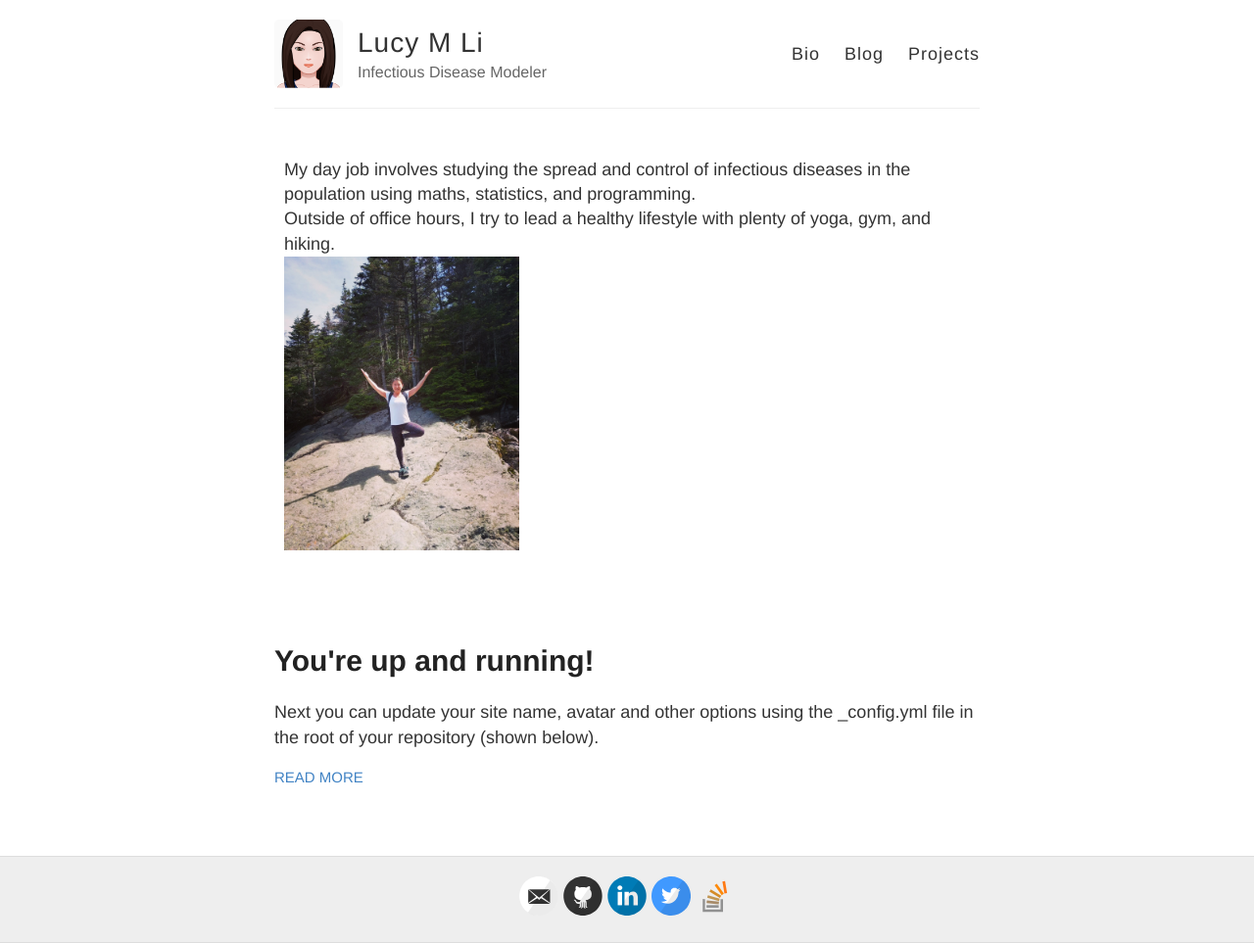
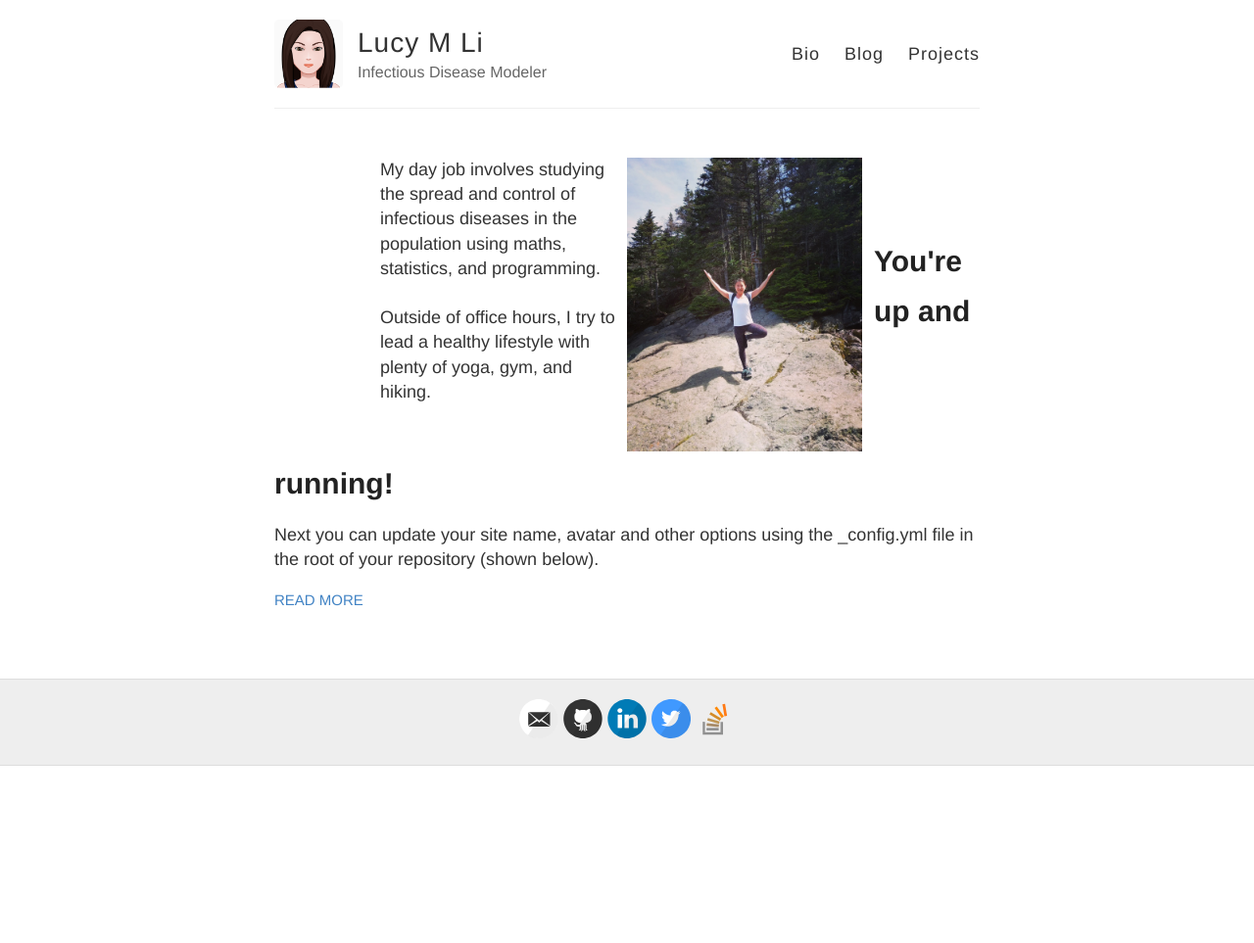
Before and after one commit to lucymli/lucymli.github.io, a Jekyll site: the page built from index.html, in a window 1280 px wide. Shown: the whole page at 98% size. Built offline with Jekyll 4.4.1, drawn with Linux system fonts in a browser that asks for light colours; after the commit the page ends 900 px from its top, so only the background shows below that.

Commit message:
update homepage layout

```diff
--- a/index.html
+++ b/index.html
@@ -2,14 +2,16 @@
 layout: default
 ---
 
-<div class="container">
-    <div class="right">
-        My day job involves studying the spread and control of infectious diseases in the population using maths, statistics, and programming.<br>
+<div id="contentBox" style="margin:0px auto; width:70%">
+
+ <!-- columns divs, float left, no margin so there is no space between column, width=1/3 -->
+    <div id="column1" style="float:left; margin:0; width:50%;">
+		My day job involves studying the spread and control of infectious diseases in the population using maths, statistics, and programming.<br><br>
         Outside of office hours, I try to lead a healthy lifestyle with plenty of yoga, gym, and hiking.
     </div>
-    <div class="left">
+
+    <div id="column2" style="float:left; margin:0;width:50%;">
         <img src="https://github.com/lucymli/lucymli.github.io/raw/master/images/treepose.jpg" width="240px" height="300px">
-
     </div>
 </div>
 
```
